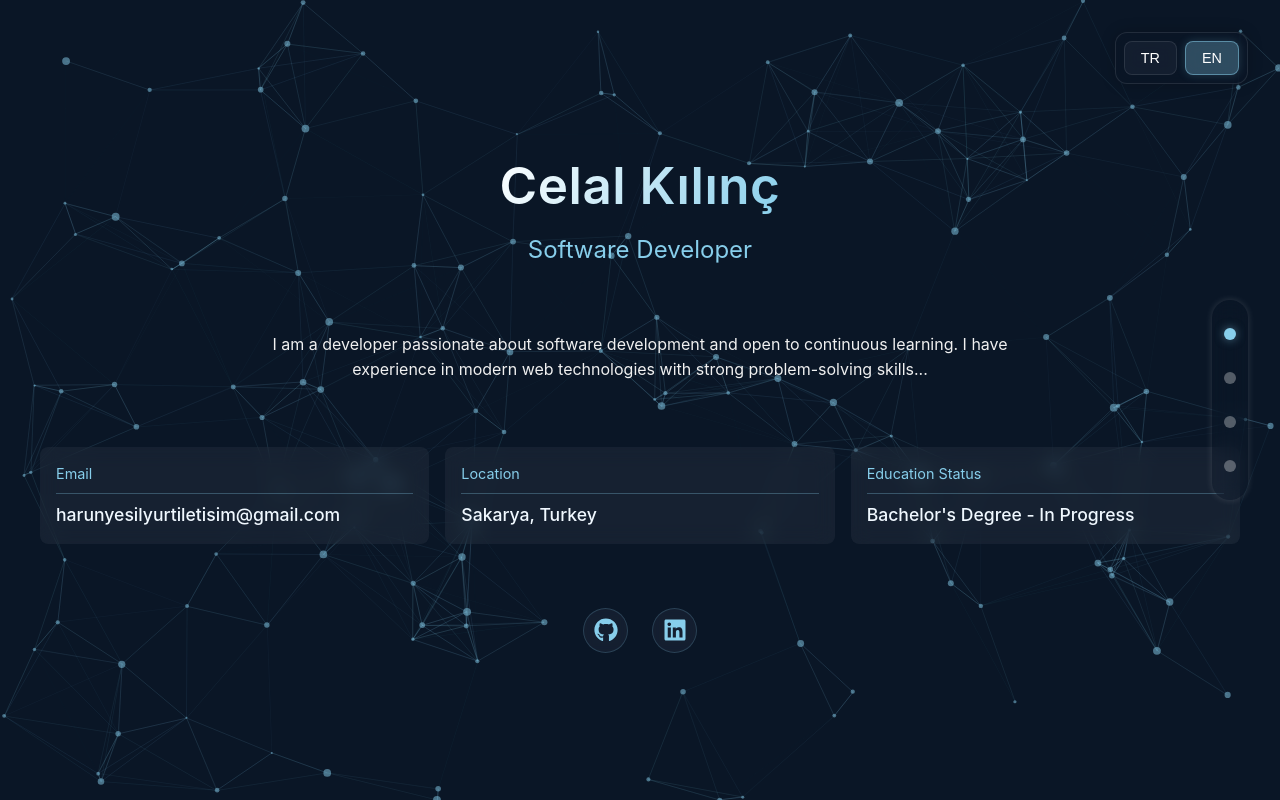
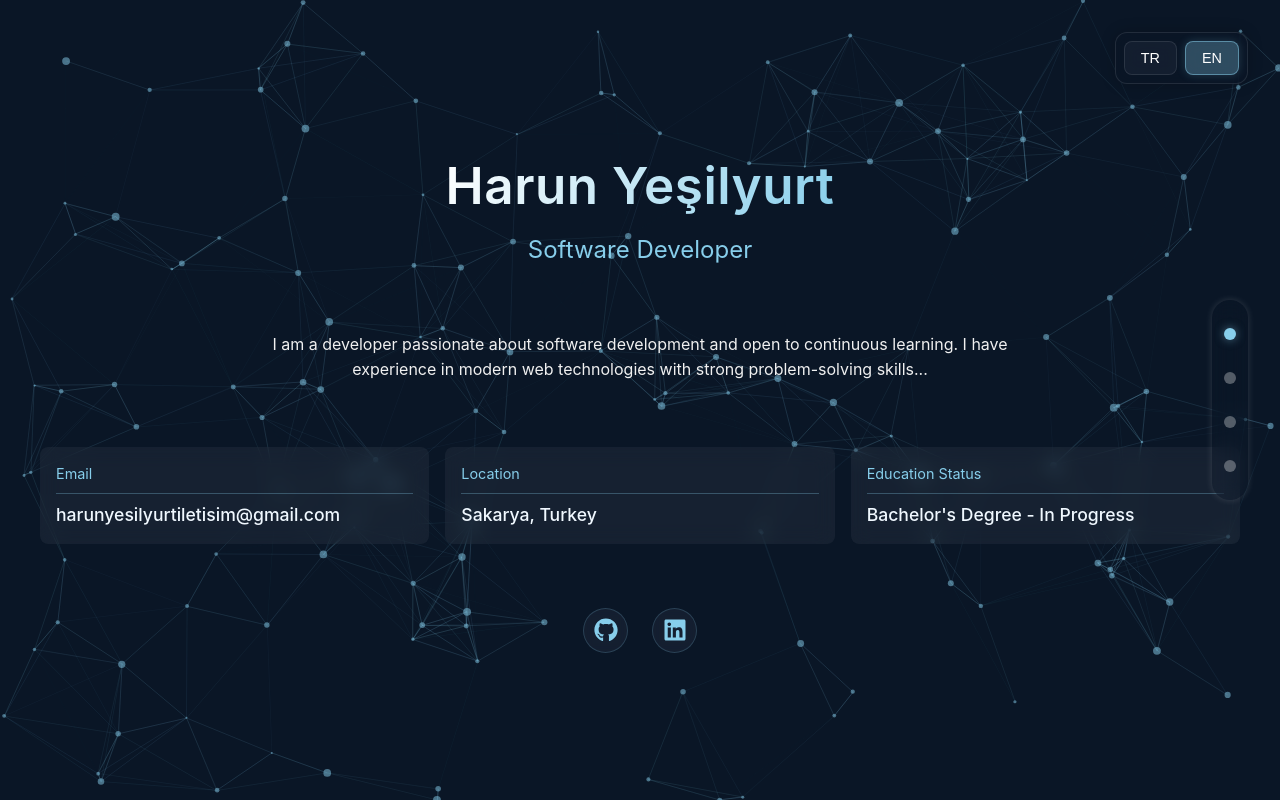
Before and after one commit to harunmyesilyurt/career-canvas, a React (Vite) app: page / in a window 1280 px wide. Built offline with nearby package versions, Linux system fonts and the light colour scheme.

Commit message:
[Update] İnfo page

```diff
--- a/src/locales/en/translation.json
+++ b/src/locales/en/translation.json
@@ -8,7 +8,7 @@
   "info": {
     "title": "Title",
     "description": "Software Developer",
-    "fullName": "Full Name",
+    "fullName": "Harun Yeşilyurt",
     "email": "Email",
     "emailValue": "harunyesilyurtiletisim@gmail.com",
     "location": "Location",
--- a/src/locales/tr/translation.json
+++ b/src/locales/tr/translation.json
@@ -8,7 +8,7 @@
   "info": {
     "title": "Ünvan",
     "description": "Yazılım Geliştirici",
-    "fullName": "Ad Soyad",
+    "fullName": "Harun Yeşilyurt",
     "email": "E-posta",
     "emailValue": "harunyesilyurtiletisim@gmail.com",
     "location": "Konum",
--- a/src/pages/information/Information.jsx
+++ b/src/pages/information/Information.jsx
@@ -20,12 +20,12 @@ function Information() {
   const socialLinks = [
     {
       icon: <FaGithub size={24} />,
-      url: "https://github.com/celalkilnc",
+      url: "https://github.com/harunmyesilyurt",
       label: "GitHub"
     },
     {
       icon: <FaLinkedin size={24} />,
-      url: "https://www.linkedin.com/in/celal-kılınç00/",
+      url: "https://www.linkedin.com/in/harunmyesilyurt/",
       label: "LinkedIn"
     }
   ];
@@ -35,7 +35,7 @@ function Information() {
       <InteractiveBackground />
       <div className="info-container">
         <div className="profile-section">
-          <h1>Celal Kılınç</h1>
+          <h1>{t('info.fullName')}</h1>
           <h2>{t('info.description')}</h2>
         </div>
 
```
